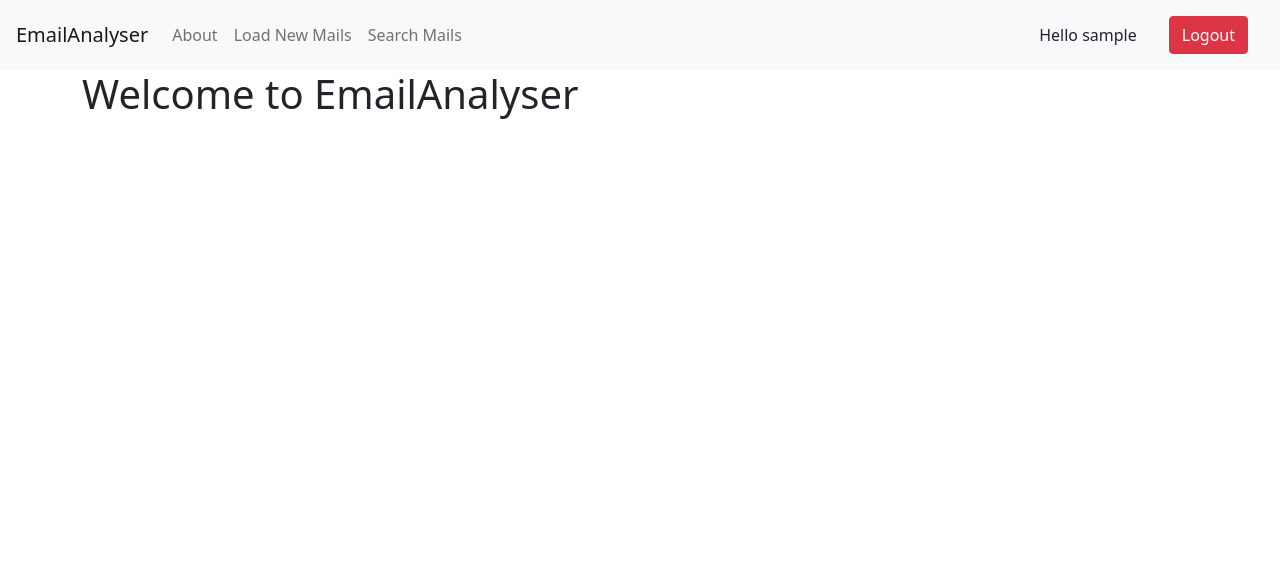
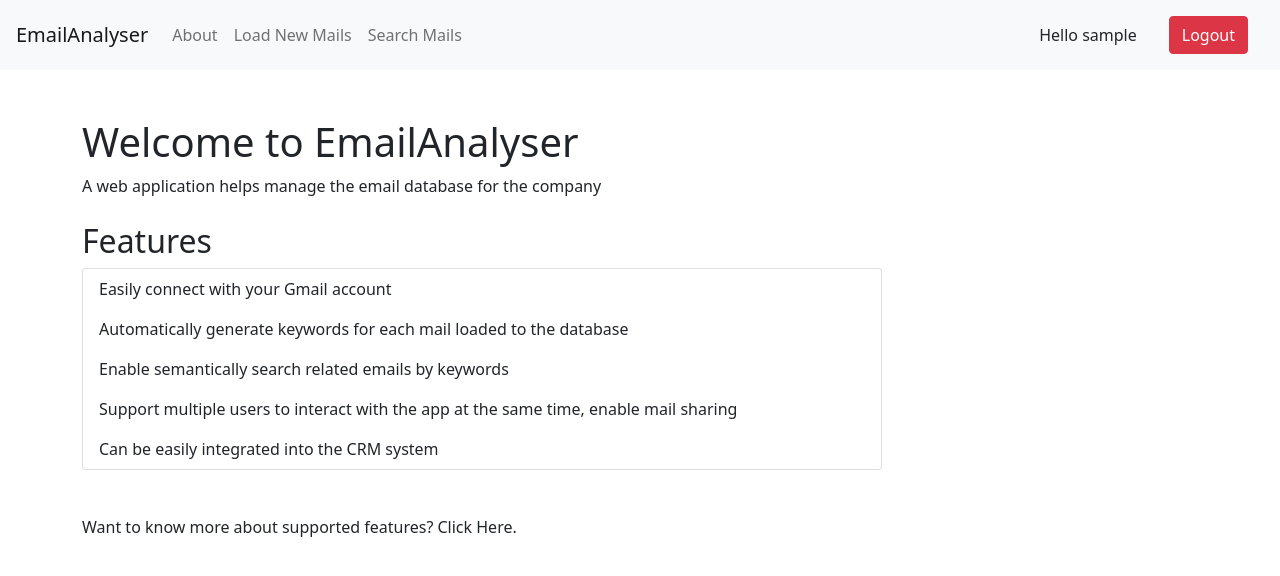
Before and after one commit to yileiCao/email-analyser, a Flask app: page / in a window 1280 px wide. Shown: the top 576 px of the page. Run offline with Flask 3, Linux system fonts and the light colour scheme; the visitor is signed in with stand-in values (Sample User, id 1); some libraries are stand-ins or nearby versions.

Commit message:
add home page

```diff
--- a/src/myapp.py
+++ b/src/myapp.py
@@ -27,13 +27,14 @@
 
 @app.route('/', methods=['GET'])
 def home():
-    if session.get('logged_in') is None:
-        return redirect(url_for('login'))
     return render_template('home.html')
 
 
 @app.route('/login', methods=['GET', 'POST'])
 def login():
+    if session.get('username') is not None:
+        flash('You have already logged in.', 'info')
+        return redirect(url_for('mail_list'))
     if request.method == 'POST' and 'username' in request.form and 'password' in request.form:
         username = request.form['username']
         password = request.form['password']
--- a/src/templates/home.html
+++ b/src/templates/home.html
@@ -1,6 +1,30 @@
 {% extends 'base.html' %}
 
 {% block content %}
-    <h1>{% block title %} Welcome to EmailAnalyser {% endblock %}</h1>
+    <div>
+        <br><br>
+        <h1>{% block title %} Welcome to EmailAnalyser {% endblock %}</h1>
+        A web application helps manage the email database for the company
+        <br><br>
+    </div>
+
+    <div style="width:800px; margin:0;">
+        <h2>Features</h2>
+        <ul class="list-group">
+            <li class="list-group-item">Easily connect with your Gmail account</li>
+            <li class="list-group-item">Automatically generate keywords for each mail loaded to the database</li>
+            <li class="list-group-item">Enable semantically search related emails by keywords</li>
+            <li class="list-group-item">Support multiple users to interact with the app at the same time, enable mail sharing</li>
+            <li class="list-group-item">Can be easily integrated into the CRM system</li>
+        </ul>
+        <br><br>
+    </div>
+
+    <h6>Want to know more about supported features? Click <a>Here</a>.</h6>
+    {% if not session['username'] %}
+        <form action={{url_for('login')}}>
+        <input type="submit" class="btn btn-primary" value="Login Here" />
+        </form>
+    {% endif %}
 
 {% endblock %}
```
